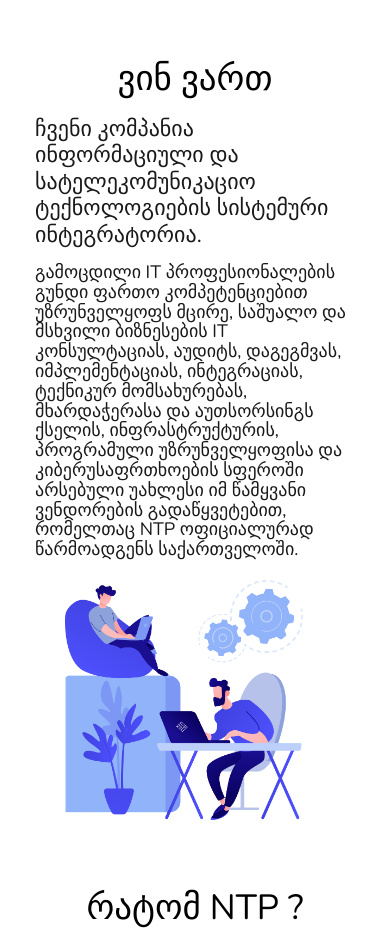
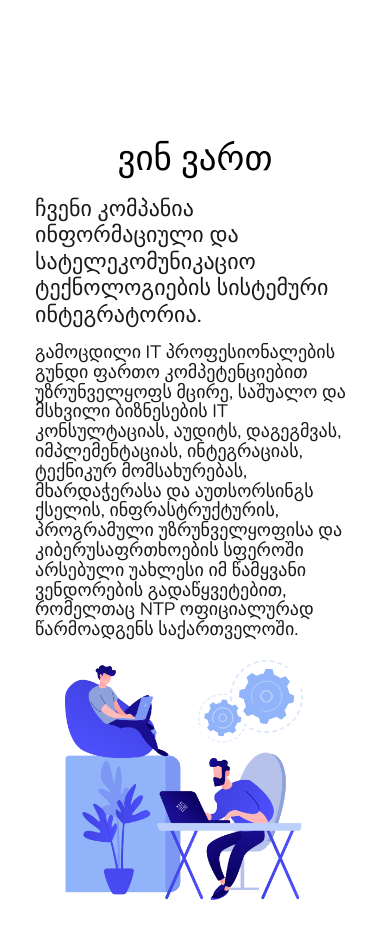
Before and after one commit to Lashak111/Next-Tier-Providers, a plain HTML site: page index.html in a window 390 px wide. Shown: the part 1148-2076 px from the top of the page. Drawn offline with nearby package versions, Linux system fonts and the light colour scheme; a web font is replaced by a local one.

Commit message:
second section responsive change

```diff
--- a/responsive.css
+++ b/responsive.css
@@ -367,10 +367,10 @@
   }
 }
 @media (max-width: 398px) {
-  /* .Second-section {
+  .Second-section {
     margin-top: 400px;
-    margin-bottom: 450px;
-  } */
+    margin-bottom: 400px;
+  }
   .How-we-do p {
     font-size: 16px;
     margin-bottom: 15px;
```
